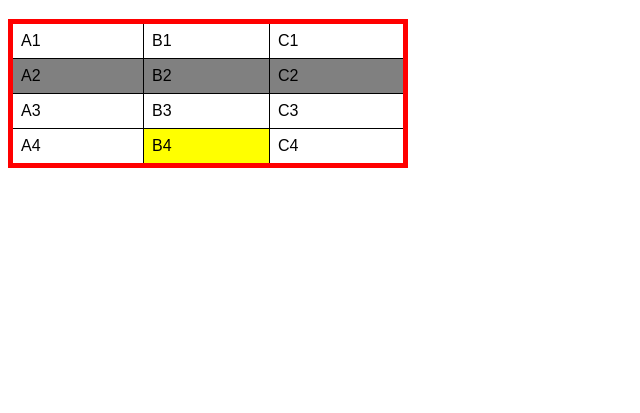
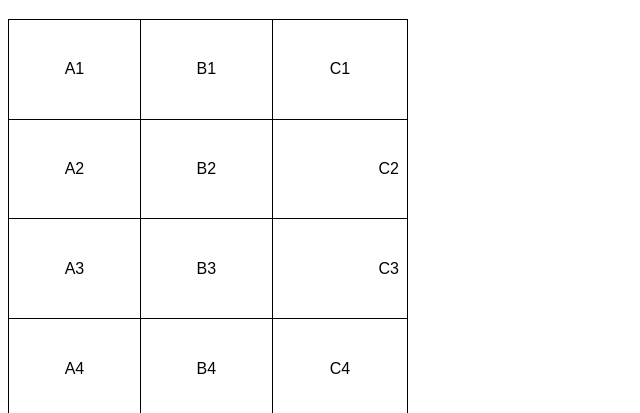
Before and after one commit to Jwellmoura/html-css, a plain HTML site: page exercicios/ex023/tabela001.html in a window 1280 px wide. Shown: the part 61-474 px from the top of the page, without its empty margins (0-640 px from the left). Drawn offline with Linux system fonts and the light colour scheme.

Commit message:
atualizei tabela 001

```diff
--- a/exercicios/ex023/tabela001.html
+++ b/exercicios/ex023/tabela001.html
@@ -11,21 +11,19 @@
 
         table {
             width: 400px;
+            height: 400px;
             border-collapse: collapse;
-            border: 5px solid red;
-        }
-
-        tr.linha {
-            background-color: gray;
         }
 
         td {
             border: 1px solid black;
             padding: 8px;
+            text-align: center;
+            vertical-align: middle;
         }
 
-        td.dado {
-            background-color: yellow;
+        td.numero {
+            text-align: right;
         }
     </style>
 </head>
@@ -37,19 +35,19 @@
             <td>B1</td>
             <td>C1</td>
         </tr>
-        <tr class="linha">
+        <tr>
             <td>A2</td>
             <td>B2</td>
-            <td>C2</td>
+            <td class="numero">C2</td>
         </tr>
         <tr>
             <td>A3</td>
             <td>B3</td>
-            <td>C3</td>
+            <td class="numero">C3</td>
         </tr>
         <tr>
             <td>A4</td>
-            <td class="dado">B4</td>
+            <td>B4</td>
             <td>C4</td>
         </tr>
     </table>
```
